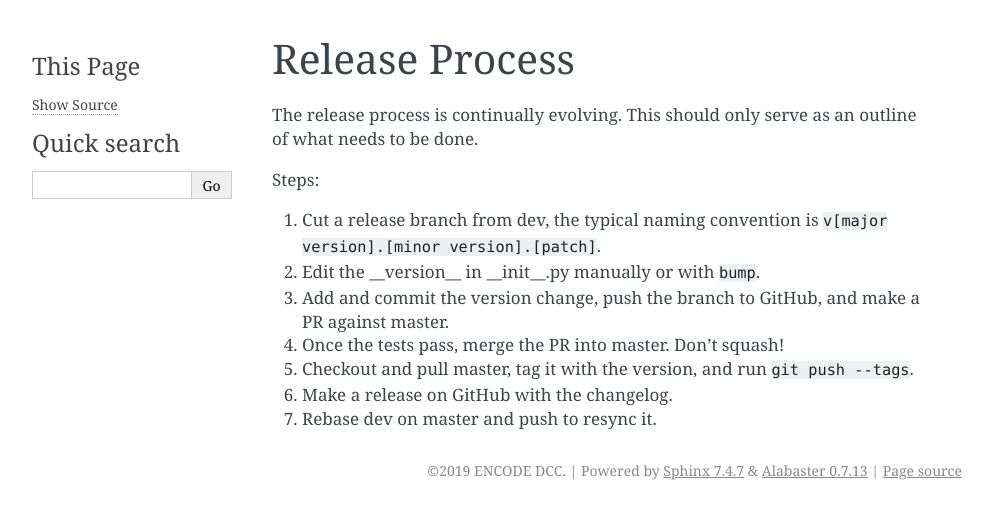
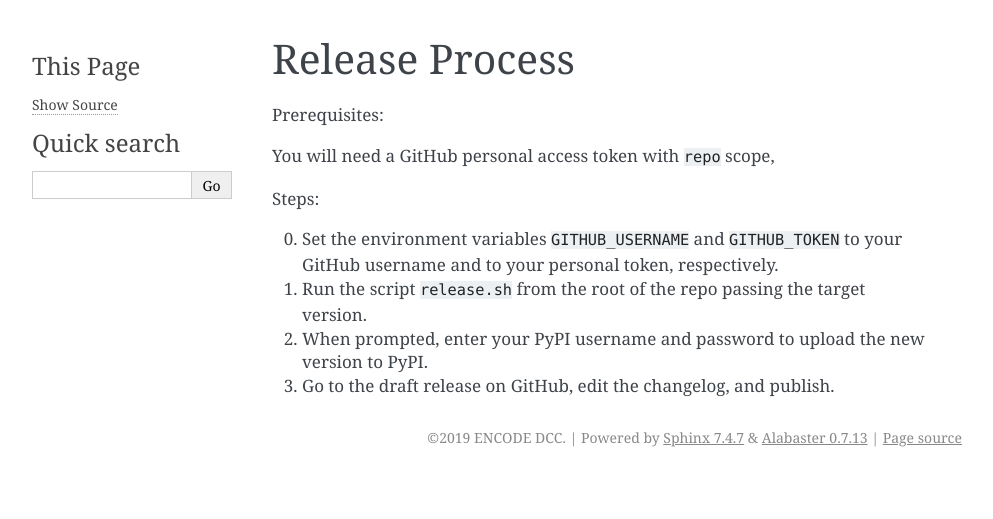
Before and after one commit to ENCODE-DCC/accession, a Sphinx documentation site: the page built from docs/release.rst, in a window 1280 px wide. Shown: the top 519 px of the page, without its empty margins (148-1141 px from the left). Built offline with Sphinx 7.4.7, drawn with Linux system fonts in a browser that asks for light colours.

Commit message:
PIP-821-automate-release (#114)

```diff
--- a/docs/release.rst
+++ b/docs/release.rst
@@ -2,14 +2,13 @@
 Release Process
 ===============
 
-The release process is continually evolving. This should only serve as an outline of what needs to be done.
+Prerequisites:
+
+You will need a GitHub personal access token with ``repo`` scope,
 
 Steps:
 
-1. Cut a release branch from dev, the typical naming convention is ``v[major version].[minor version].[patch]``.
-2. Edit the __version__ in __init__.py manually or with ``bump``.
-3. Add and commit the version change, push the branch to GitHub, and make a PR against master.
-4. Once the tests pass, merge the PR into master. Don't squash!
-5. Checkout and pull master, tag it with the version, and run ``git push --tags``.
-6. Make a release on GitHub with the changelog.
-7. Rebase dev on master and push to resync it.
+0. Set the environment variables ``GITHUB_USERNAME`` and ``GITHUB_TOKEN`` to your GitHub username and to your personal token, respectively.
+1. Run the script ``release.sh`` from the root of the repo passing the target version.
+2. When prompted, enter your PyPI username and password to upload the new version to PyPI.
+3. Go to the draft release on GitHub, edit the changelog, and publish.
```
Also changed, not shown: 1 other file.
